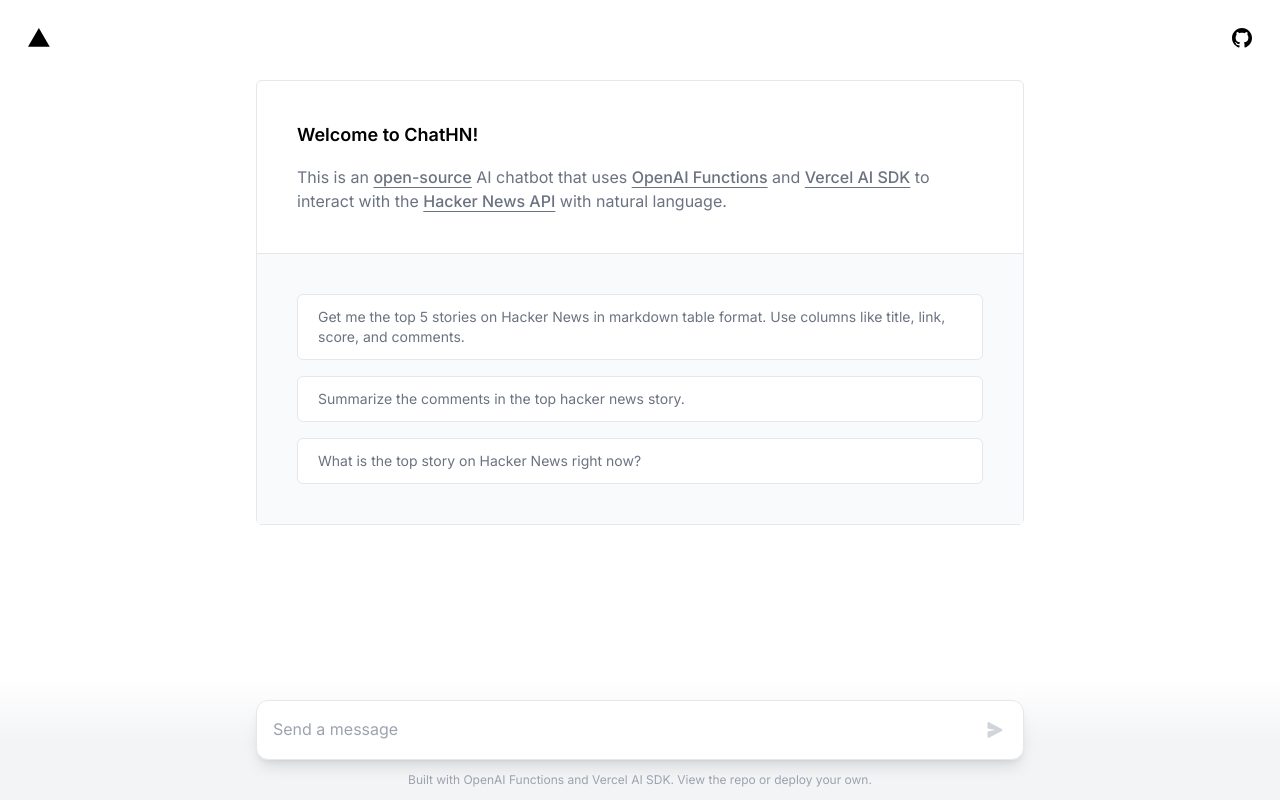
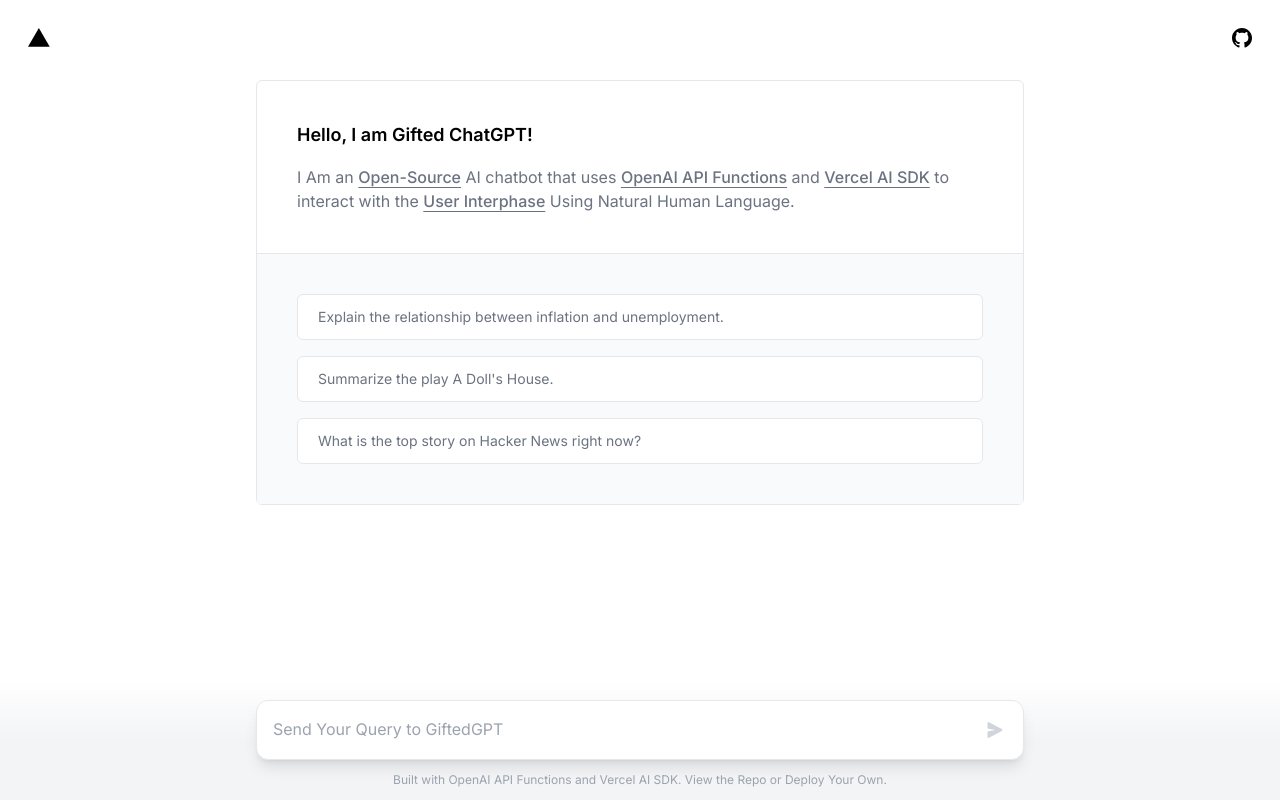
Before and after one commit to Ashent9/ashentgpt, a Next.js app: page / in a window 1280 px wide. Built offline with nearby package versions, Linux system fonts and the light colour scheme.

Commit message:
ɢɪғᴛᴇᴅ ᴛᴇᴄʜ
ɢɪғᴛᴇᴅ ᴛᴇᴄʜ

```diff
--- a/app/page.tsx
+++ b/app/page.tsx
@@ -12,8 +12,8 @@
 import { toast } from "sonner";
 
 const examples = [
-  "Get me the top 5 stories on Hacker News in markdown table format. Use columns like title, link, score, and comments.",
-  "Summarize the comments in the top hacker news story.",
+  "Explain the relationship between inflation and unemployment.",
+  "Summarize the play A Doll's House.",
   "What is the top story on Hacker News right now?",
 ];
 
@@ -25,7 +25,7 @@
     onResponse: (response) => {
       if (response.status === 429) {
         toast.error("You have reached your request limit for the day.");
-        va.track("Rate limited");
+        va.track("Rate ulimited");
         return;
       } else {
         va.track("Chat initiated");
@@ -100,30 +100,30 @@
         <div className="border-gray-200sm:mx-0 mx-5 mt-20 max-w-screen-md rounded-md border sm:w-full">
           <div className="flex flex-col space-y-4 p-7 sm:p-10">
             <h1 className="text-lg font-semibold text-black">
-              Welcome to ChatHN!
+              Hello, I am Gifted ChatGPT!
             </h1>
             <p className="text-gray-500">
-              This is an{" "}
+              I Am an{" "}
               <a
-                href="https://github.com/steven-tey/chathn"
+                href="https://giftedgpt.vercel.app"
                 target="_blank"
                 rel="noopener noreferrer"
                 className="font-medium underline underline-offset-4 transition-colors hover:text-black"
               >
-                open-source
+                Open-Source
               </a>{" "}
               AI chatbot that uses{" "}
               <a
-                href="https://platform.openai.com/docs/guides/gpt/function-calling"
+                href="https://giftedgpt.vercel.app"
                 target="_blank"
                 rel="noopener noreferrer"
                 className="font-medium underline underline-offset-4 transition-colors hover:text-black"
               >
-                OpenAI Functions
+                OpenAI API Functions
               </a>{" "}
               and{" "}
               <a
-                href="https://sdk.vercel.ai/docs"
+                href="https://giftedgpt.vercel.app"
                 target="_blank"
                 rel="noopener noreferrer"
                 className="font-medium underline underline-offset-4 transition-colors hover:text-black"
@@ -132,14 +132,14 @@
               </a>{" "}
               to interact with the{" "}
               <a
-                href="https://github.com/HackerNews/API"
+                href="https://giftedgpt.vercel.app"
                 target="_blank"
                 rel="noopener noreferrer"
                 className="font-medium underline underline-offset-4 transition-colors hover:text-black"
               >
-                Hacker News API
+                User Interphase
               </a>{" "}
-              with natural language.
+              Using Natural Human Language.
             </p>
           </div>
           <div className="flex flex-col space-y-4 border-t border-gray-200 bg-gray-50 p-7 sm:p-10">
@@ -170,7 +170,7 @@
             required
             rows={1}
             autoFocus
-            placeholder="Send a message"
+            placeholder="Send Your Query to GiftedGPT"
             value={input}
             onChange={(e) => setInput(e.target.value)}
             onKeyDown={(e) => {
@@ -206,16 +206,16 @@
         <p className="text-center text-xs text-gray-400">
           Built with{" "}
           <a
-            href="https://platform.openai.com/docs/guides/gpt/function-calling"
+            href="https://giftedgpt.vercel.app"
             target="_blank"
             rel="noopener noreferrer"
             className="transition-colors hover:text-black"
           >
-            OpenAI Functions
+            OpenAI API Functions
           </a>{" "}
           and{" "}
           <a
-            href="https://sdk.vercel.ai/docs"
+            href="https://giftedgpt.vercel.app"
             target="_blank"
             rel="noopener noreferrer"
             className="transition-colors hover:text-black"
@@ -224,21 +224,21 @@
           </a>
           .{" "}
           <a
-            href="https://github.com/steven-tey/chathn"
+            href="https://giftedgpt.vercel.app"
             target="_blank"
             rel="noopener noreferrer"
             className="transition-colors hover:text-black"
           >
-            View the repo
+            View the Repo
           </a>{" "}
           or{" "}
           <a
-            href="https://vercel.com/templates/next.js/chathn"
+            href="https://giftedgpt.vercel.app"
             target="_blank"
             rel="noopener noreferrer"
             className="transition-colors hover:text-black"
           >
-            deploy your own
+            Deploy Your Own
           </a>
           .
         </p>
```
